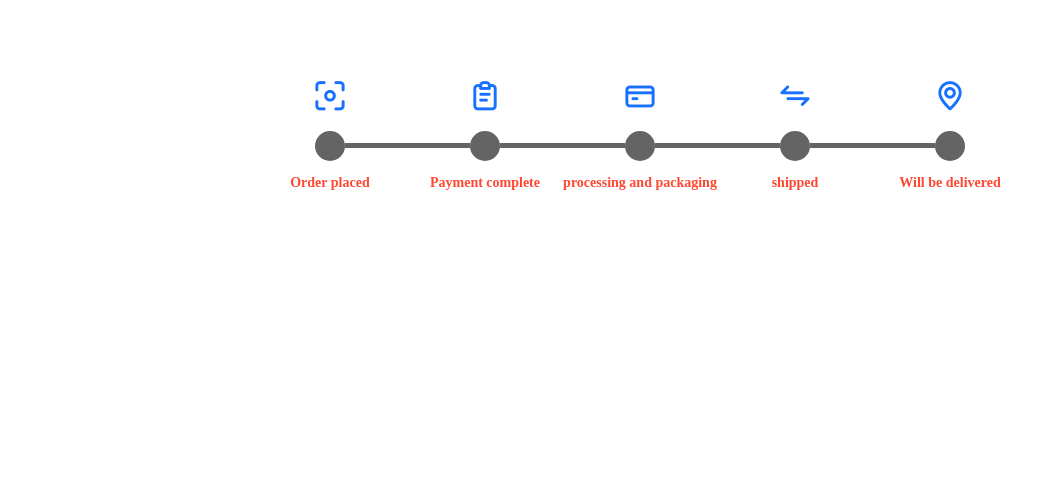
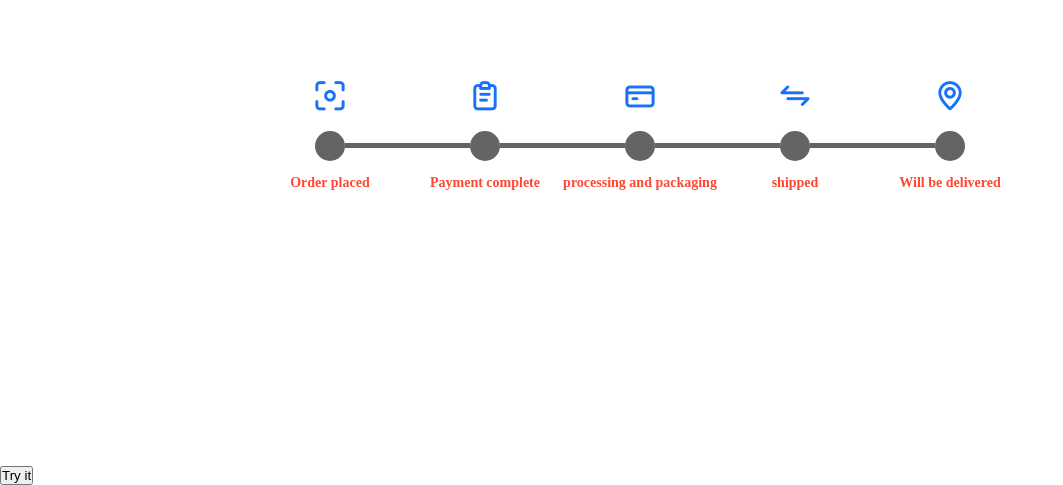
Before and after one commit to moralweb/progress, a plain HTML site: page index.html in a window 1280 px wide. Shown: the part 334-819 px from the top of the page, without its empty margins (0-1063 px from the left). Drawn offline with nearby package versions, Linux system fonts and the light colour scheme; a web font is replaced by a local one.

Commit message:
Update tryit

```diff
--- a/index.html
+++ b/index.html
@@ -122,7 +122,13 @@
 
     </div>
 
+<button onclick="setTimeout(myFunction, 3000);">Try it</button>
 
+<script>
+function myFunction() {
+  alert('Hello');
+}
+</script>
     <script src="main.js"></script>
 
 </body>
```
